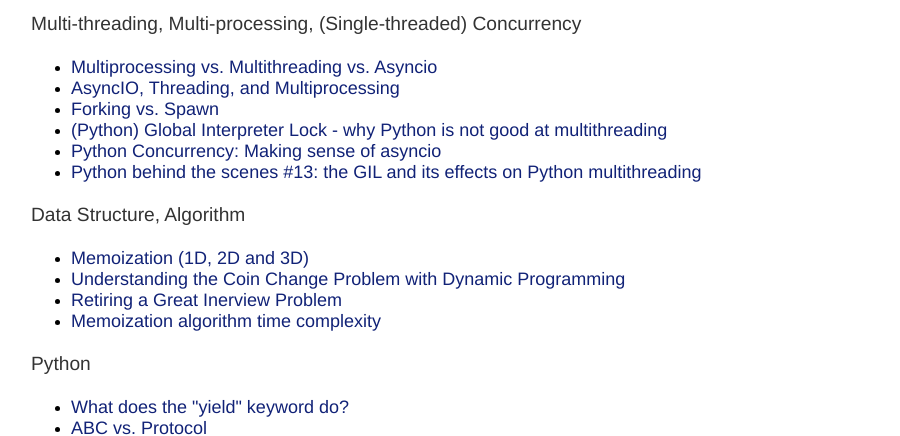
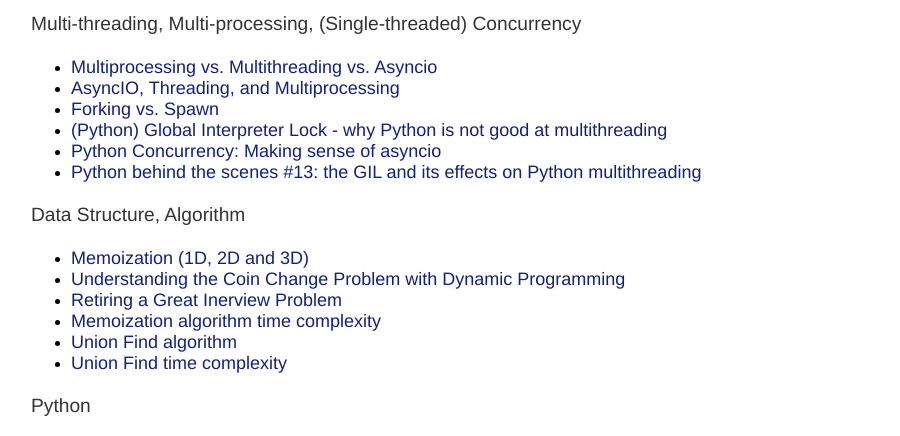
Before and after one commit to BrandonLiang/brandonliang.github.io, a plain HTML site: page software_engineering.html in a window 1280 px wide. Shown: the part 306-742 px from the top of the page, without its empty margins (161-1061 px from the left). Drawn offline with Linux system fonts and the light colour scheme.

Commit message:
Update software_engineering.html

```diff
--- a/software_engineering.html
+++ b/software_engineering.html
@@ -44,6 +44,8 @@
                           <li><a href="https://www.geeksforgeeks.org/understanding-the-coin-change-problem-with-dynamic-programming/" font size = "35">Understanding the Coin Change Problem with Dynamic Programming</a></li>
                           <li><a href="https://thenoisychannel.com/2011/08/08/retiring-a-great-interview-problem/" font size = "35">Retiring a Great Inerview Problem</a></li>
                           <li><a href="https://stackoverflow.com/questions/21273505/memoization-algorithm-time-complexity" font size = "35">Memoization algorithm time complexity</a></li>
+                          <li><a href="https://www.geeksforgeeks.org/union-by-rank-and-path-compression-in-union-find-algorithm/" font size = "35">Union Find algorithm</a></li>
+                          <li><a href="https://stackoverflow.com/questions/53149097/why-is-the-time-complexity-of-performing-n-union-find-union-by-size-operations" font size = "35">Union Find time complexity</a></li>
                         </ul>
                         <p>Python</p>
                         <ul class="container">
```
